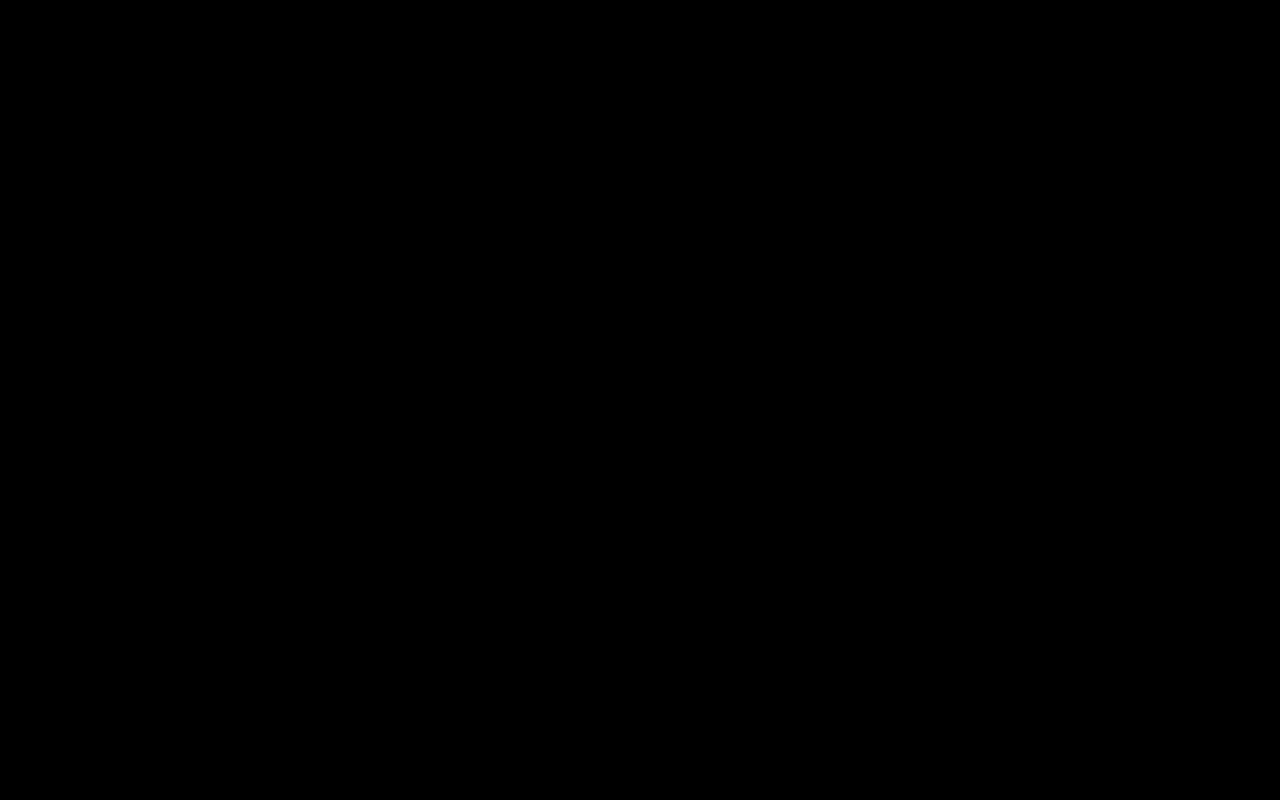
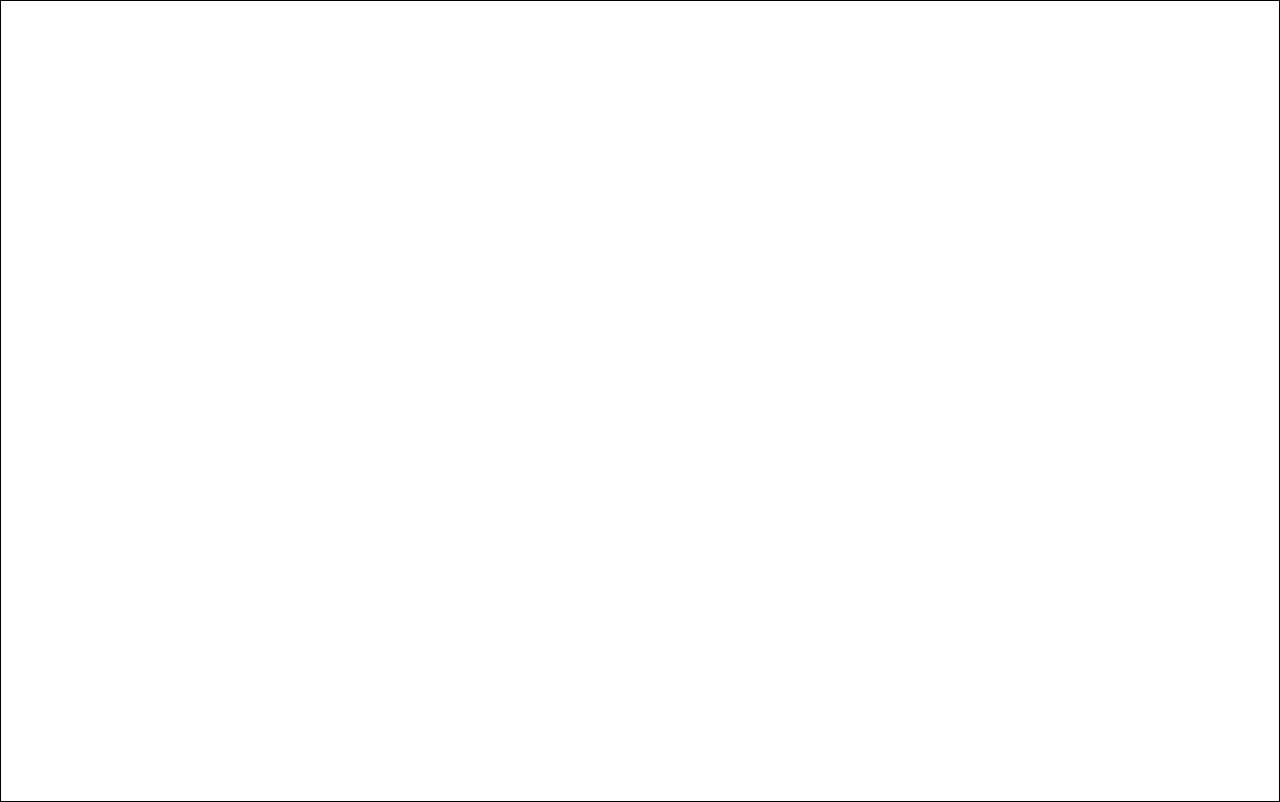
Before and after one commit to solomon-winner/prototype, a React (Create React App) app: page / in a window 1280 px wide. Built offline with nearby package versions, Linux system fonts and the light colour scheme; the HTML template or start-up script is replaced by a standard one.

Commit message:
...creating some files...

```diff
--- a/src/components/organisms/banner/banner.js
+++ b/src/components/organisms/banner/banner.js
@@ -6,5 +6,5 @@ export const BannerDiv = styled.div`
     align-items: center;
     padding: 0 10%;
     height: 100vh;
-    background-color: #000000;
+    border: 1px solid black;
 `
```
Also changed, not shown: src/components/atoms/exploreCard/exploreCard.js (added), src/components/atoms/exploreCard/exploreCard.jsx (added), src/components/atoms/input/input.js (added), src/components/atoms/input/input.jsx (renamed from src/components/atoms/input.jsx).
